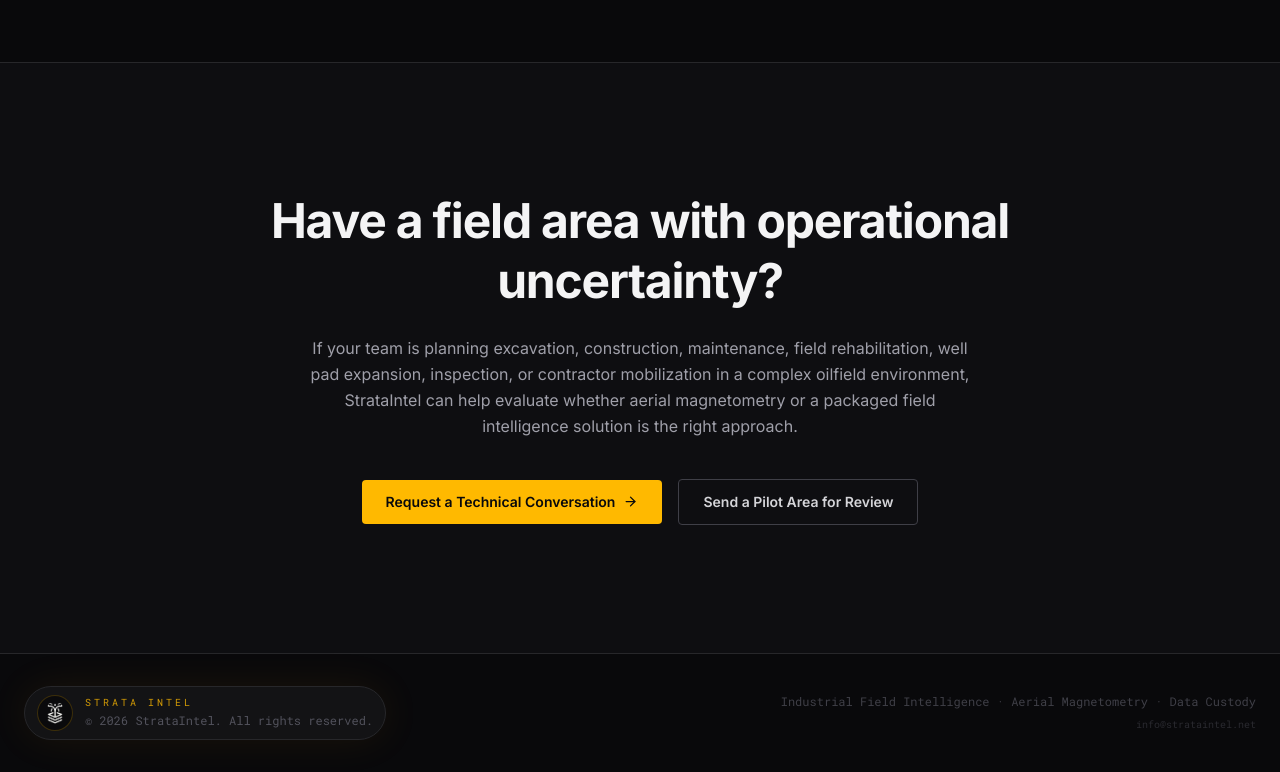
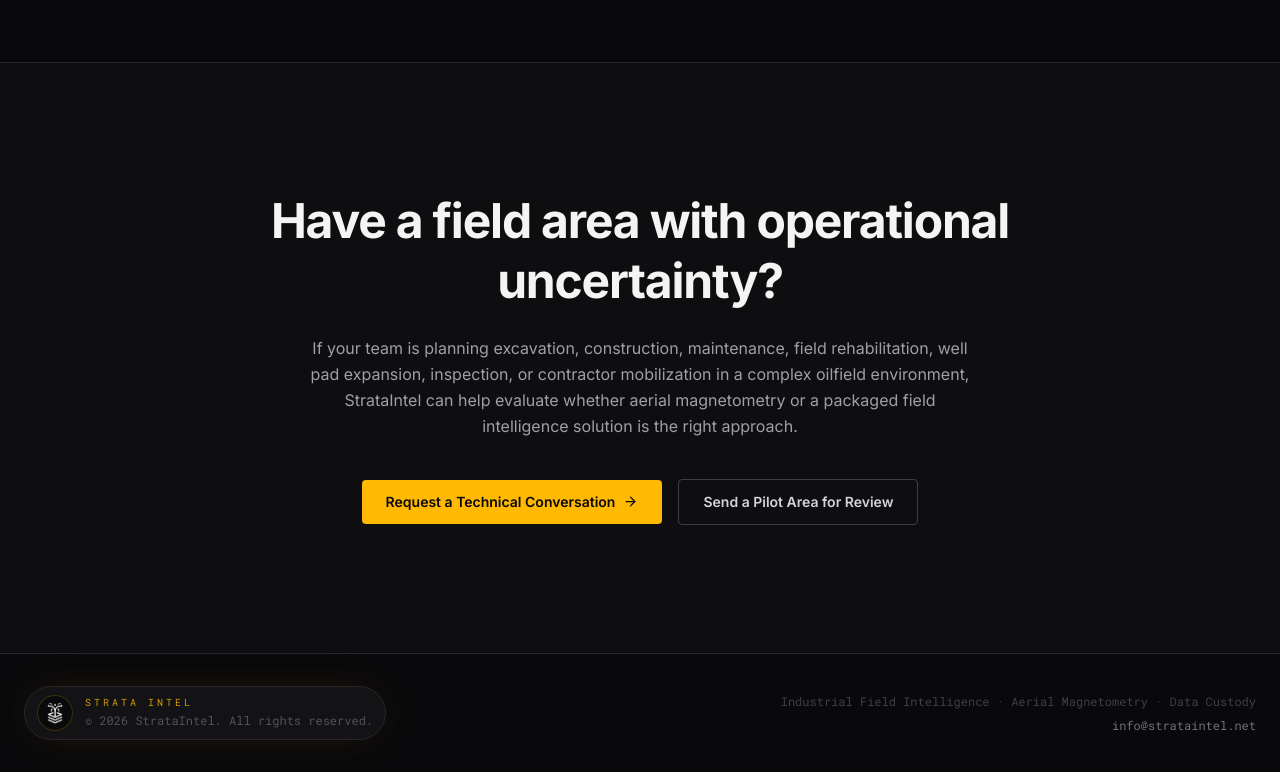
Before and after one commit to StrataIntel/strata-intel-website, a Next.js app: page /en in a window 1280 px wide. Shown: the part 5792-6564 px from the top of the page. Built offline with nearby package versions, Linux system fonts and the light colour scheme.

Commit message:
fix: update email link styling for improved visibility

```diff
--- a/app/components/Footer.tsx
+++ b/app/components/Footer.tsx
@@ -73,7 +73,7 @@ export default function Footer() {
             </p>
             <a
               href="mailto:info@strataintel.net"
-              className="text-[10px] text-zinc-700/60 hover:text-amber-400/60 font-mono transition-colors duration-200"
+              className="text-xs text-zinc-500 hover:text-amber-400 font-mono transition-colors duration-200"
             >
               info@strataintel.net
             </a>
```
